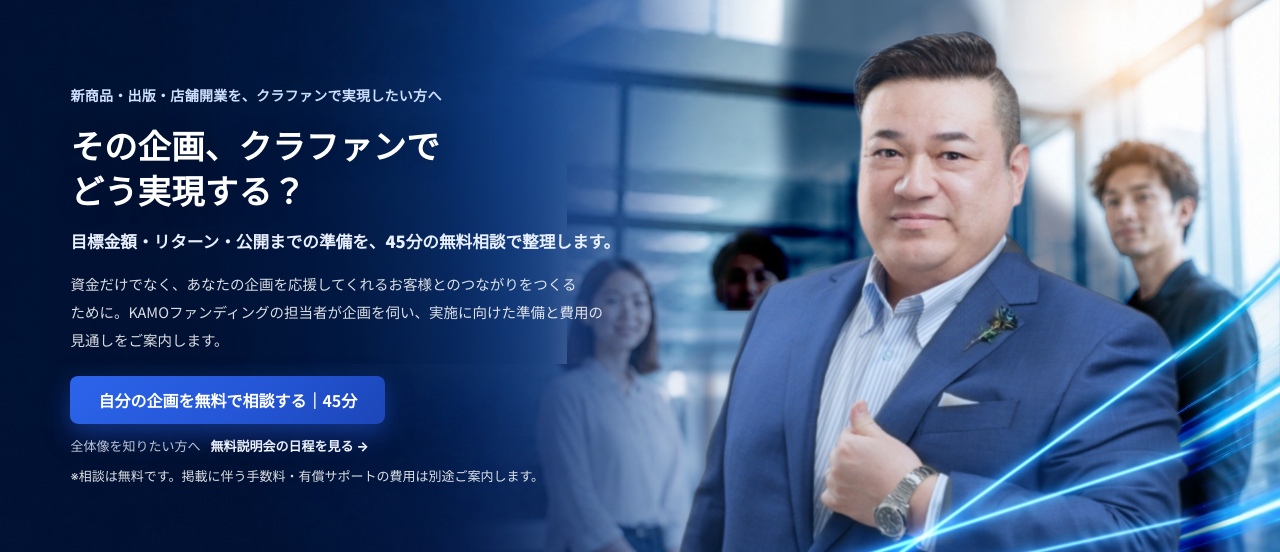
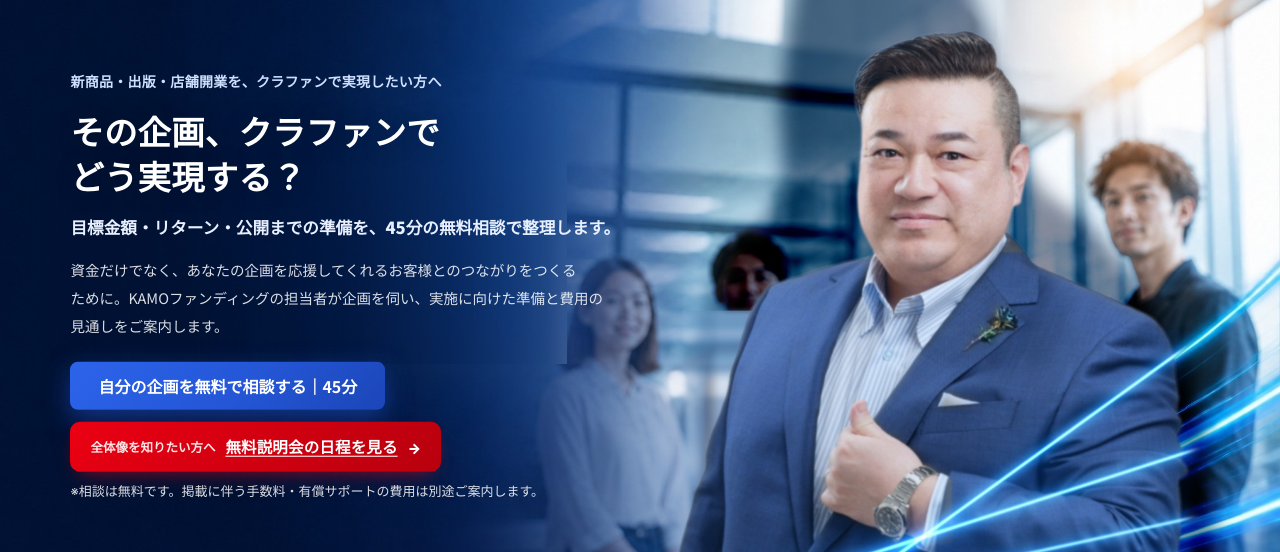
Before and after one commit to adr35760/kamo-funding-app, a Next.js app: page / in a window 1280 px wide. Shown: the part 138-690 px from the top of the page. Built offline with nearby package versions, Linux system fonts and the light colour scheme; no server answers.

Commit message:
style(top): FVの説明会導線を赤バナーに変更（シャイン演出つき）（t iku指示 2026-11-19）

```diff
--- a/src/components/TopLandingPage.tsx
+++ b/src/components/TopLandingPage.tsx
@@ -249,12 +249,14 @@ export default function TopLandingPage() {
                 >
                   {LP_HERO.cta}
                 </a>
-                <div className="tlp-hero-sublink">
-                  <span className="tlp-hero-sublink-lead">{LP_HERO.subCtaLead}</span>
-                  <a className="tlp-hero-sublink-a" href={LP_HERO.subCtaHref}>
-                    {LP_HERO.subCta} →
-                  </a>
-                </div>
+                {/* 2026-11-19 t iku指示: 説明会導線は赤バナーで目立たせる */}
+                <a className="tlp-hero-redbanner" href={LP_HERO.subCtaHref}>
+                  <span className="tlp-hero-redbanner-lead">{LP_HERO.subCtaLead}</span>
+                  <span className="tlp-hero-redbanner-main">{LP_HERO.subCta}</span>
+                  <span className="tlp-hero-redbanner-arrow" aria-hidden="true">
+                    →
+                  </span>
+                </a>
               </div>
               <p className="tlp-hero-note">{LP_HERO.note}</p>
             </div>
--- a/src/styles/top-lp.css
+++ b/src/styles/top-lp.css
@@ -1226,3 +1226,83 @@
     color: #2456d6 !important;
   }
 }
+
+/* ===== 2026-11-19 t iku指示: FVの説明会導線を赤バナーに ===== */
+.tlp-hero-redbanner {
+  position: relative;
+  display: inline-flex;
+  flex-wrap: wrap;
+  align-items: center;
+  gap: 4px 10px;
+  overflow: hidden;
+  padding: 13px 20px;
+  border-radius: 10px;
+  background: linear-gradient(135deg, #eb0013 0%, #b8000e 100%);
+  color: #fff !important;
+  font-size: 14px;
+  line-height: 1.5;
+  text-decoration: none;
+  box-shadow: 0 8px 20px -10px rgba(235, 0, 19, 0.75);
+  transition: transform 0.2s ease, box-shadow 0.2s ease, filter 0.2s ease;
+}
+.tlp-hero-redbanner:hover {
+  transform: translateY(-1px);
+  filter: brightness(1.05);
+  box-shadow: 0 12px 26px -12px rgba(235, 0, 19, 0.85);
+}
+.tlp-hero-redbanner-lead {
+  color: rgba(255, 255, 255, 0.9);
+  font-size: 12.5px;
+  font-weight: 600;
+}
+.tlp-hero-redbanner-main {
+  font-size: 15.5px;
+  font-weight: 900;
+  letter-spacing: 0.01em;
+  text-decoration: underline;
+  text-underline-offset: 3px;
+}
+.tlp-hero-redbanner-arrow {
+  font-weight: 900;
+  transition: transform 0.2s ease;
+}
+.tlp-hero-redbanner:hover .tlp-hero-redbanner-arrow {
+  transform: translateX(3px);
+}
+/* 光が横に流れる演出 */
+.tlp-hero-redbanner::after {
+  content: '';
+  position: absolute;
+  top: 0;
+  bottom: 0;
+  left: -60%;
+  width: 40%;
+  background: linear-gradient(100deg, rgba(255, 255, 255, 0) 0%, rgba(255, 255, 255, 0.35) 50%, rgba(255, 255, 255, 0) 100%);
+  animation: tlp-red-shine 4.5s ease-in-out infinite;
+  pointer-events: none;
+}
+@keyframes tlp-red-shine {
+  0%,
+  62% {
+    left: -60%;
+  }
+  85%,
+  100% {
+    left: 120%;
+  }
+}
+@media (prefers-reduced-motion: reduce) {
+  .tlp-hero-redbanner::after {
+    animation: none;
+  }
+}
+@media (max-width: 767px) {
+  .tlp-hero-redbanner {
+    width: 100%;
+    justify-content: center;
+    padding: 12px 16px;
+  }
+  .tlp-hero-redbanner-main {
+    font-size: 15px;
+  }
+}
```
